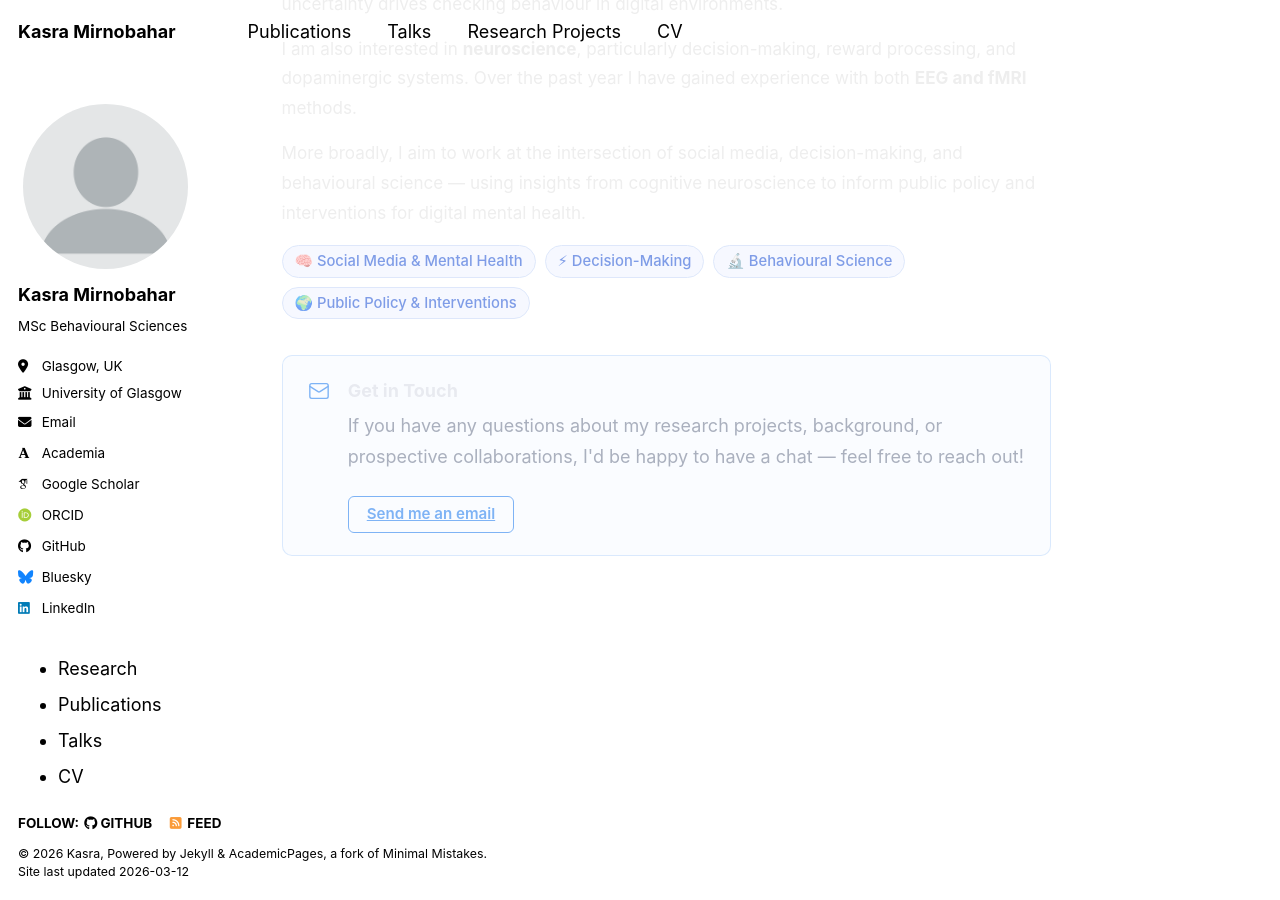
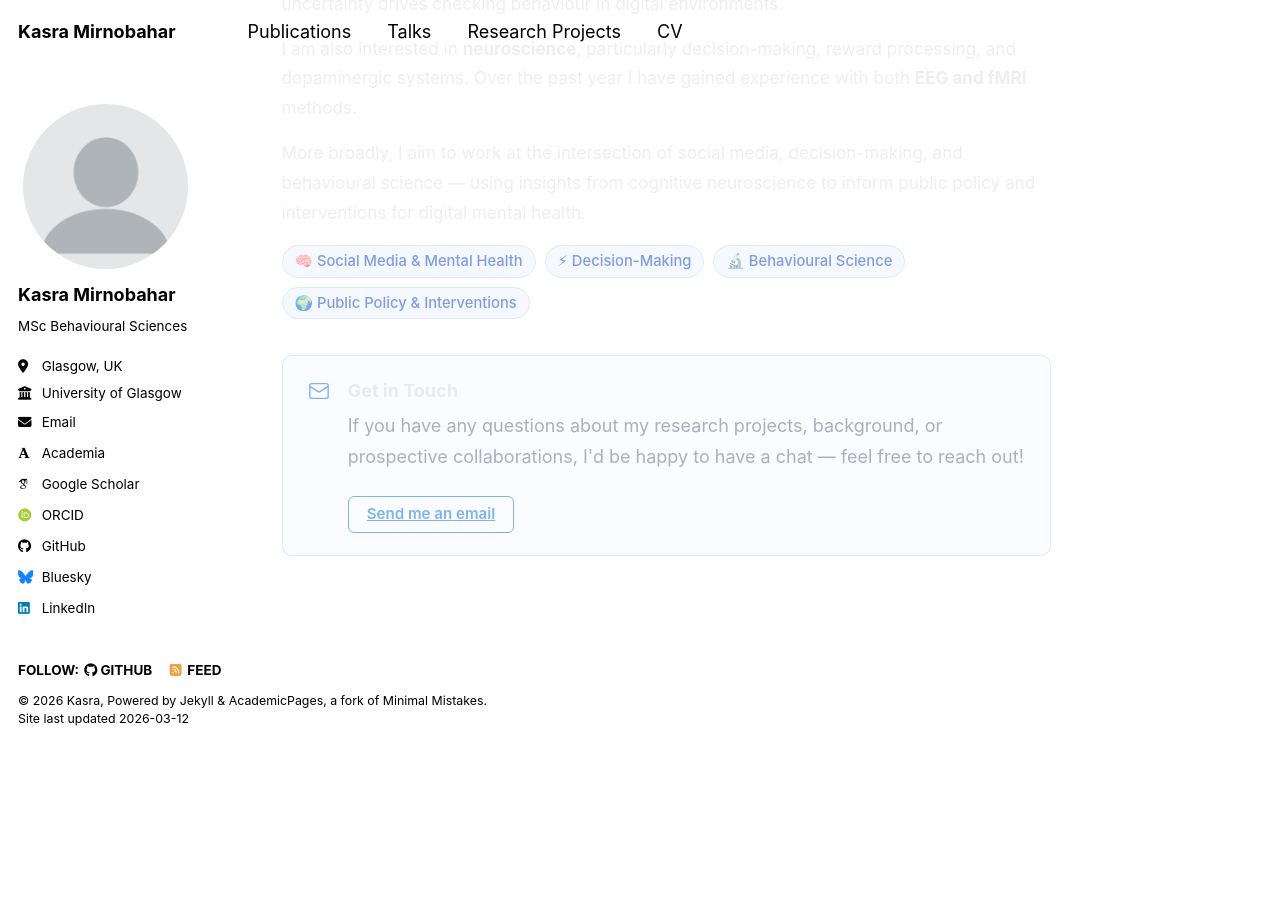
Before and after one commit to KasraMirnobahar/KasraMirnobahar.github.io, a Jekyll site: the page built from _pages/about.md, in a window 1280 px wide and 900 px high, scrolled down 824 px. Built offline with Jekyll 4.4.1, drawn with Linux system fonts in a browser that asks for light colours; some web fonts are replaced; a script bundle is joined from its source files by our own code; library files that are not in the unit come from our copies; after the commit the page ends 1571 px from its top, so only the background shows below that.

Commit message:
Update custom.html

```diff
--- a/_includes/footer/custom.html
+++ b/_includes/footer/custom.html
@@ -1,9 +1,3 @@
 <!-- start custom footer snippets -->
 
-<ul>
-  <li><a href="/research/">Research</a></li>
-  <li><a href="/publications/">Publications</a></li>
-  <li><a href="/talks/">Talks</a></li>
-  <li><a href="/cv/">CV</a></li>
-</ul>
 <!-- end custom footer snippets -->
```
